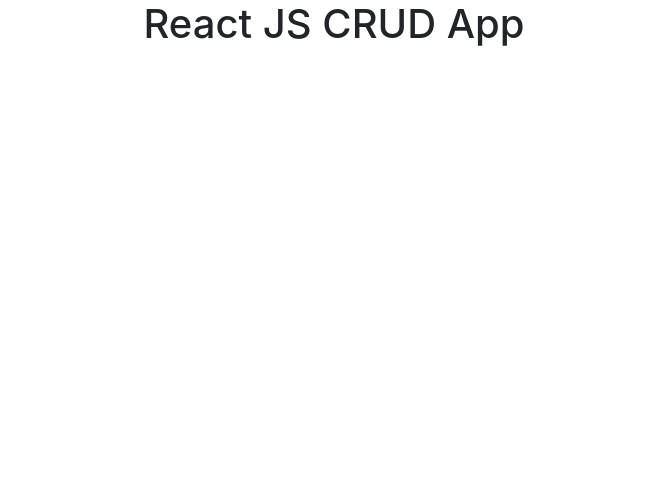
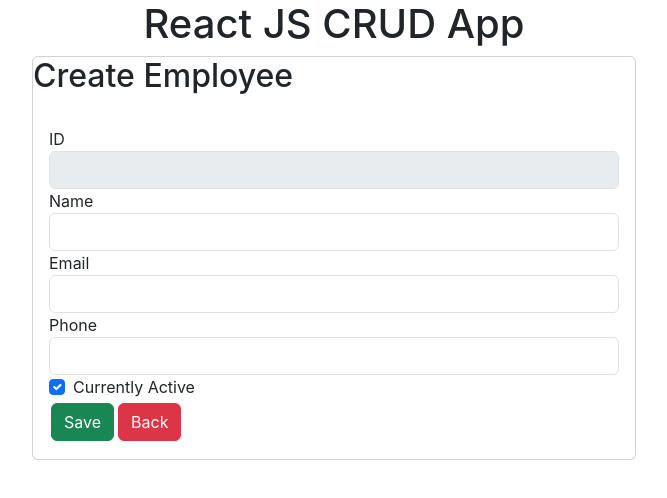
Before and after one commit to DaifMoe/7GUIs-CRUD-App, a React (Create React App) app: page /employee/create in a window 1280 px wide. Before the commit this address had no page. Shown: the top 498 px of the page, without its empty margins (306-973 px from the left). Built offline with nearby package versions, Linux system fonts and the light colour scheme; the HTML template or start-up script is replaced by a standard one.

Commit message:
Add New Employee Component now Functional

```diff
--- a/db.json
+++ b/db.json
@@ -5,6 +5,13 @@
       "name": "Moe",
       "email": "moe@gmail.com",
       "phone": "1234567898"
+    },
+    {
+      "name": "Cool Man",
+      "email": "cool@gmail.com",
+      "phone": "9739739734",
+      "active": true,
+      "id": 2
     }
   ]
 }
--- a/src/App.css
+++ b/src/App.css
@@ -28,6 +28,15 @@
   color: #61dafb;
 }
 
+.btn {
+  margin: 2px;
+}
+
+.divbtn {
+  float: left;
+}
+
+
 @keyframes App-logo-spin {
   from {
     transform: rotate(0deg);
--- a/src/App.tsx
+++ b/src/App.tsx
@@ -2,6 +2,9 @@
 import "./App.css";
 import { BrowserRouter, Route, Routes } from "react-router-dom";
 import EmployeeListing from "./EmployeeListing";
+import CreateEmployee from "./CreateEmployee";
+import EmployeeDetails from "./EmployeeDetails";
+import EditEmployee from "./EditEmployee";
 
 function App() {
   return (
@@ -10,6 +13,9 @@
       <BrowserRouter>
         <Routes>
           <Route path="/" element={<EmployeeListing />} />
+          <Route path="/employee/create" element={<CreateEmployee />} />
+          <Route path="/employee/details:empid" element={<EmployeeDetails />} />
+          <Route path="/employee/edit/:empid" element={<EditEmployee />} />
         </Routes>
       </BrowserRouter>
     </div>
--- a/src/CreateEmployee.tsx
+++ b/src/CreateEmployee.tsx
@@ -1,5 +1,119 @@
+import { Link, useNavigate } from "react-router-dom";
+import { useState } from "react";
+
 const CreateEmployee = () => {
-  return <div></div>;
+  const [id, changeId] = useState("");
+  const [name, changeName] = useState("");
+  const [email, changeEmail] = useState("");
+  const [phone, changePhone] = useState("");
+  const [active, changeActive] = useState(true);
+
+  const navigate = useNavigate();
+
+  const handleSubmit = (e: React.FormEvent<HTMLFormElement>) => {
+    e.preventDefault();
+    const employeeData = { name, email, phone, active };
+
+    fetch("http://localhost:8000/employee", {
+      method: "POST",
+      headers: { "content-type": "application/json" },
+      body: JSON.stringify(employeeData),
+    })
+      .then((res) => {
+        alert("Saved Successfully.");
+        navigate("/");
+      })
+      .catch((err) => {
+        console.log(err.message);
+      });
+  };
+  return (
+    <div>
+      <div className="row">
+        <div className="offset-lg-3 col-lg-6">
+          <form className="container" onSubmit={handleSubmit}>
+            <div className="card" style={{ textAlign: "left" }}>
+              <div className="card-title">
+                <h2>Create Employee</h2>
+              </div>
+              <div className="card-body">
+                <div className="row">
+                  <div className="col-lg-12">
+                    <div className="form-group">
+                      <label>ID</label>
+                      <input
+                        value={id}
+                        disabled
+                        className="form-control"
+                      ></input>
+                    </div>
+                  </div>
+
+                  <div className="col-lg-12">
+                    <div className="form-group">
+                      <label>Name</label>
+                      <input
+                        value={name}
+                        onChange={(e) => changeName(e.target.value)}
+                        className="form-control"
+                      ></input>
+                    </div>
+                  </div>
+
+                  <div className="col-lg-12">
+                    <div className="form-group">
+                      <label>Email</label>
+                      <input
+                        value={email}
+                        onChange={(e) => changeEmail(e.target.value)}
+                        className="form-control"
+                      ></input>
+                    </div>
+                  </div>
+
+                  <div className="col-lg-12">
+                    <div className="form-group">
+                      <label>Phone</label>
+                      <input
+                        value={phone}
+                        onChange={(e) => changePhone(e.target.value)}
+                        className="form-control"
+                      ></input>
+                    </div>
+                  </div>
+
+                  <div className="col-lg-12">
+                    <div className="form-check">
+                      <input
+                        checked={active}
+                        onChange={(e) => changeActive(e.target.checked)}
+                        type="checkbox"
+                        className="form-check-input"
+                      ></input>
+                      <label className="form-check-label">
+                        Currently Active
+                      </label>
+                    </div>
+                  </div>
+
+                  <div className="col-lg-12">
+                    <div className="form-group">
+                      <button className="btn btn-success" type="submit">
+                        Save
+                      </button>
+                      <Link className="btn btn-danger" to="/">
+                        Back
+                      </Link>
+                    </div>
+                  </div>
+                </div>
+              </div>
+            </div>
+          </form>
+        </div>
+      </div>
+    </div>
+  );
 };
 
 export default CreateEmployee;
--- /dev/null
+++ b/src/EmployeeDetails.tsx
@@ -0,0 +1,5 @@
+const EmployeeDetails = () => {
+  return <div></div>;
+};
+
+export default EmployeeDetails;
--- a/src/EmployeeListing.tsx
+++ b/src/EmployeeListing.tsx
@@ -31,8 +31,8 @@
           <h2>Employee Listings</h2>
         </div>
         <div className="card-body">
-          <div>
-            <Link to="" className="btn btn-success">
+          <div className="divbtn">
+            <Link to="employee/create" className="btn btn-success">
               Add New (+)
             </Link>
           </div>
```
